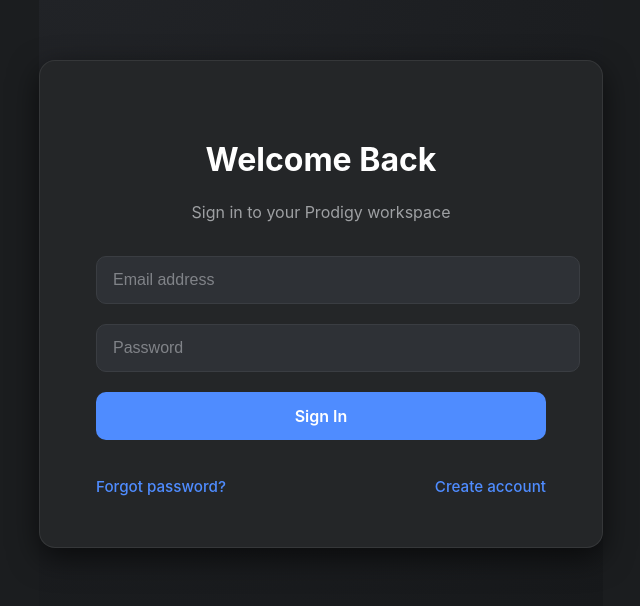
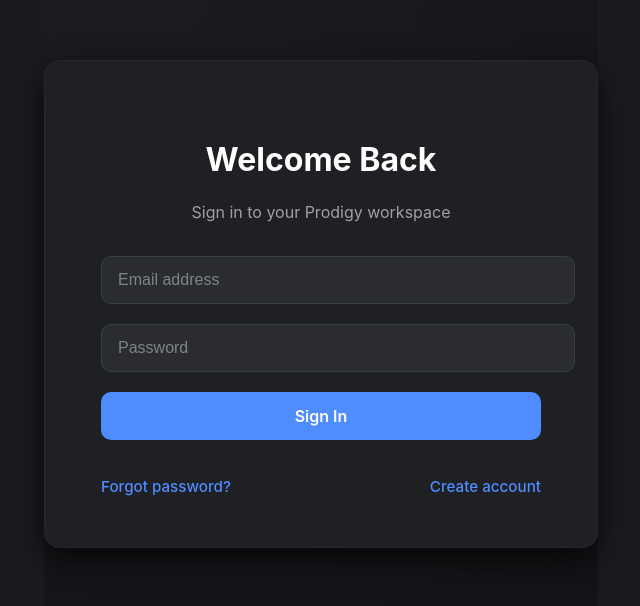
Before and after one commit to khangdoan514/hackutd-2025, a React (Vite) app in the folder prodigy/: page /login in a window 1280 px wide. Shown: the part 128-734 px from the top of the page, without its empty margins (319-959 px from the left). Built offline with nearby package versions, Linux system fonts and the light colour scheme.

Commit message:
fixed some odd shading behind the login box

```diff
--- a/prodigy/src/components/auth/Auth.css
+++ b/prodigy/src/components/auth/Auth.css
@@ -1,9 +1,9 @@
-/* ===== Modern Prodigy Auth Styles ===== */
+/* ===== Modern Prodigy Auth Styles (Desktop Focused) ===== */
 
 body {
   margin: 0;
   font-family: "Inter", sans-serif;
-  background-color: #1b1d1f;
+  background-color: #1a1b1e;
   color: #e0e0e0;
   -webkit-font-smoothing: antialiased;
 }
@@ -13,22 +13,25 @@
   display: flex;
   justify-content: center;
   align-items: center;
-  background: radial-gradient(circle at top left, #222428, #16181a);
+  background: radial-gradient(circle at top left, #1c1d20, #121316);
+  /* remove any unwanted shape layers */
+  background-attachment: fixed;
 }
 
 .auth-card {
-  background-color: #242628;
+  background-color: #1f2023;
   border-radius: 16px;
   padding: 3rem 3.5rem;
-  width: 450px;
-  box-shadow: 0 10px 30px rgba(0, 0, 0, 0.6);
-  border: 1px solid rgba(255, 255, 255, 0.08);
+  width: 440px;
+  box-shadow: 0 12px 32px rgba(0, 0, 0, 0.7);
+  /* Removed bright border that caused the “square” look */
+  border: 1px solid rgba(255, 255, 255, 0.03);
   transition: transform 0.3s ease, box-shadow 0.3s ease;
 }
 
 .auth-card:hover {
-  transform: translateY(-4px);
-  box-shadow: 0 15px 40px rgba(0, 0, 0, 0.7);
+  transform: translateY(-3px);
+  box-shadow: 0 18px 40px rgba(0, 0, 0, 0.8);
 }
 
 .auth-title {
@@ -36,13 +39,13 @@
   font-size: 2rem;
   font-weight: 700;
   color: #ffffff;
-  margin-bottom: 0.5rem;
+  margin-bottom: 0.4rem;
 }
 
 .auth-subtitle {
   text-align: center;
   font-size: 1rem;
-  color: #9ea0a3;
+  color: #a0a0a0;
   margin-bottom: 2rem;
 }
 
@@ -55,8 +58,8 @@
 .form-input {
   width: 100%;
   padding: 14px 16px;
-  background-color: #2e3136;
-  border: 1px solid #3a3d42;
+  background-color: #2a2c30;
+  border: 1px solid #3b3e42;
   border-radius: 10px;
   color: #f5f5f5;
   font-size: 1rem;
@@ -69,8 +72,8 @@
 
 .form-input:focus {
   border-color: #4f8cff;
-  background-color: #35383d;
-  box-shadow: 0 0 10px rgba(79, 140, 255, 0.2);
+  background-color: #303337;
+  box-shadow: 0 0 12px rgba(79, 140, 255, 0.25);
   outline: none;
 }
 
@@ -88,7 +91,7 @@
 
 .auth-button:hover {
   background-color: #3a6de0;
-  box-shadow: 0 0 15px rgba(79, 140, 255, 0.4);
+  box-shadow: 0 0 18px rgba(79, 140, 255, 0.4);
   transform: translateY(-2px);
 }
 
```
